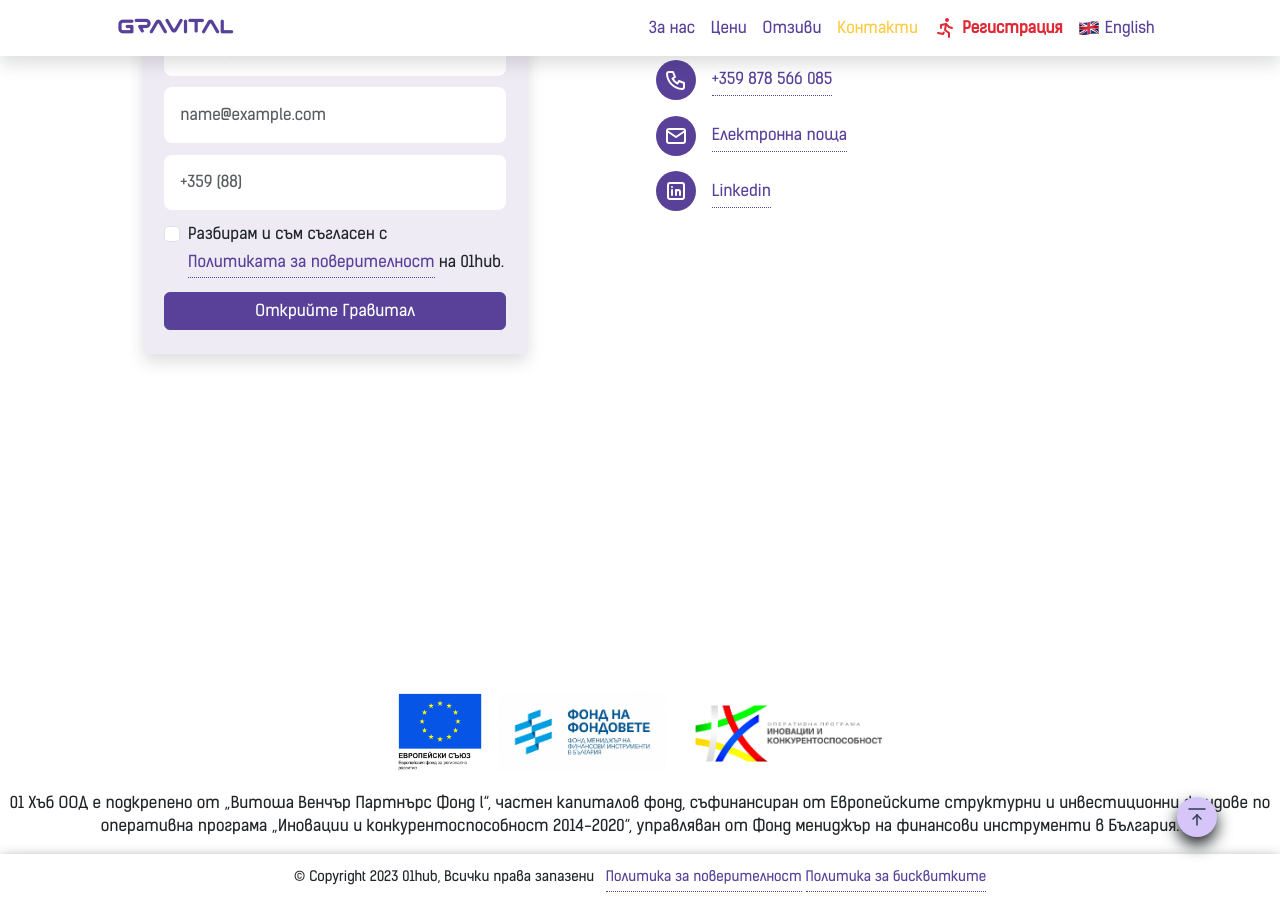
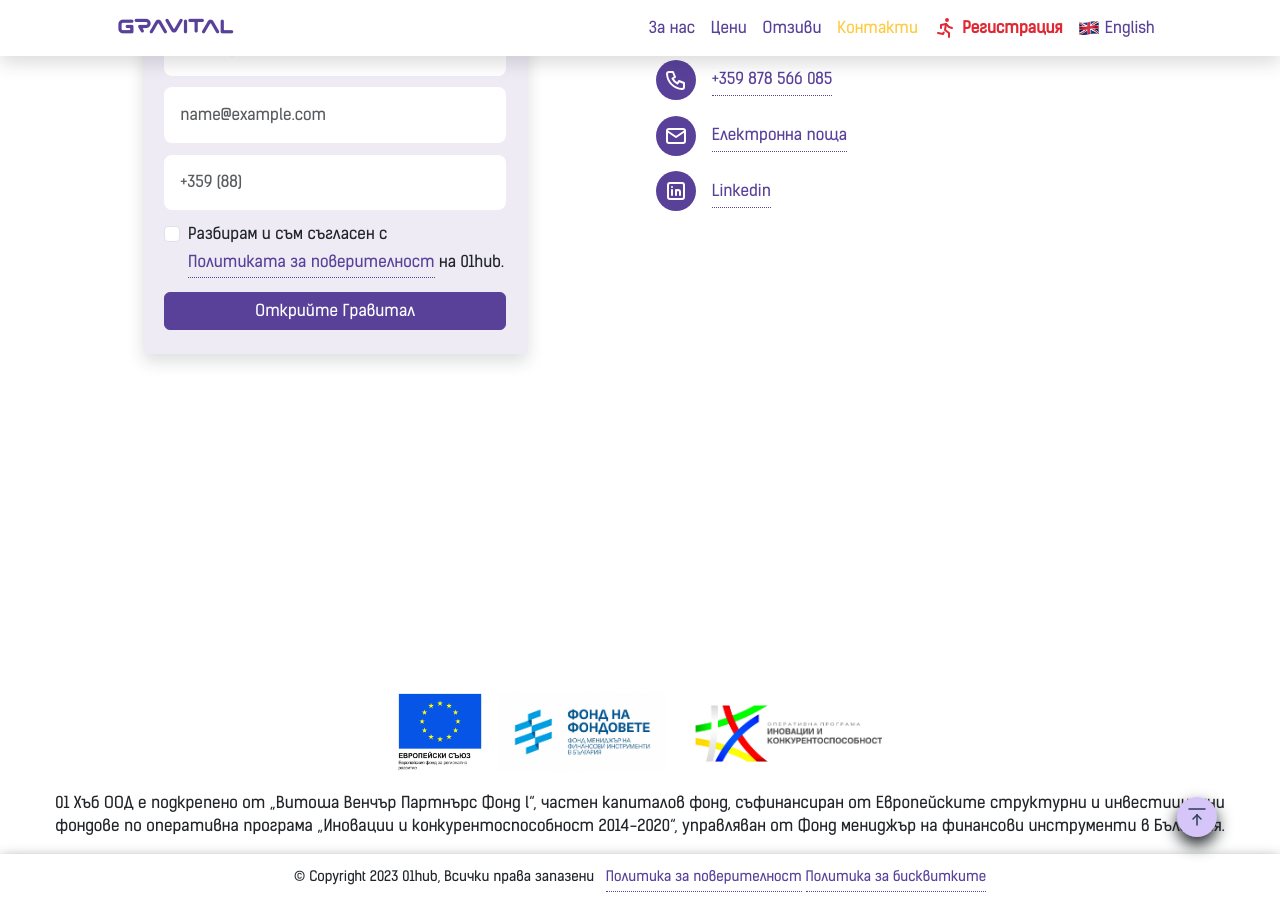
Before and after one commit to gravital-hr/gravital-hr.github.io, a Jekyll site: the page built from index.md, in a window 1280 px wide and 900 px high, scrolled down 4577 px. Built offline with Jekyll 4.4.1, drawn with Linux system fonts in a browser that asks for light colours.

Commit message:
Style tweaks

```diff
--- a/_includes/partners.html
+++ b/_includes/partners.html
@@ -10,7 +10,7 @@
             </div>
         {% endif %}
         {% if section.partners_footer_text %}
-        <div class="text-center mt-3">
+        <div class="text-center mt-3 mx-4">
             <p>{{ section.partners_footer_text }}</p>
         </div>
         {% endif %}
```
